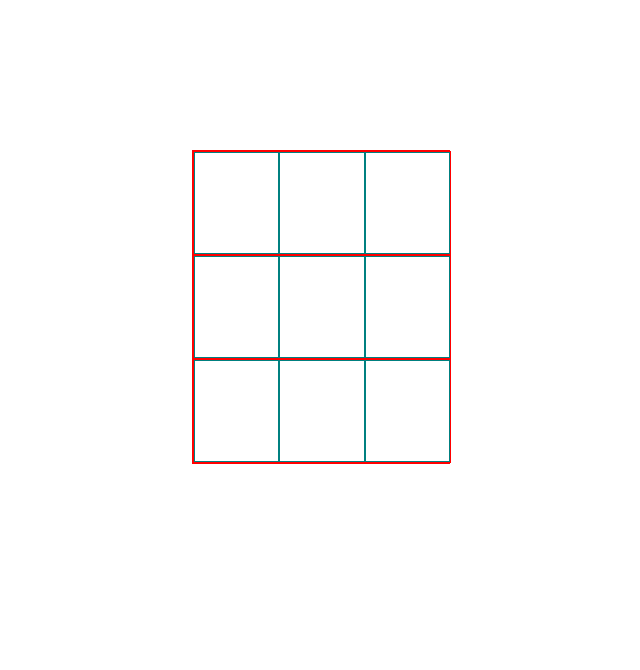
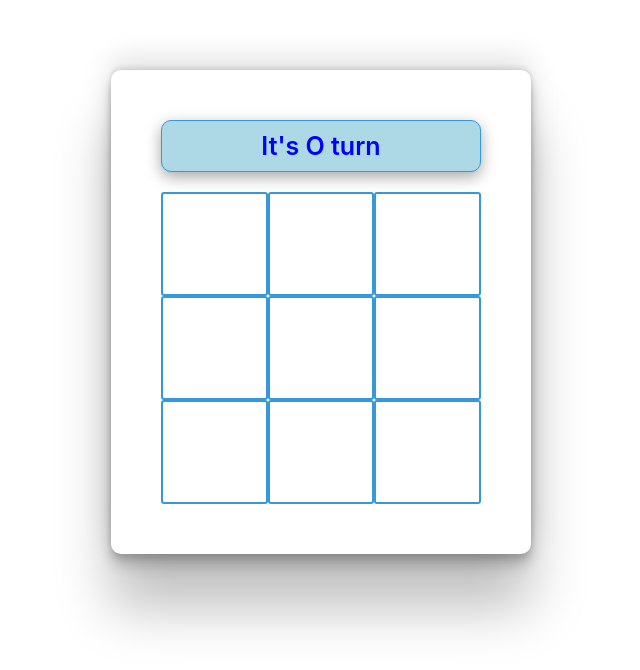
Before and after one commit to akashbind12/Tic-Tac-Toe, a React (Vite) app: page / in a window 1280 px wide. Shown: the top 670 px of the page, without its empty margins (319-959 px from the left). Built offline with nearby package versions, Linux system fonts and the light colour scheme.

Commit message:
make it better

```diff
--- a/src/App.css
+++ b/src/App.css
@@ -1,22 +1,40 @@
 .App {
   text-align: center;
-  border : 1px solid red;
-  width : 20%;
-  margin: 150px auto;
+  /* border : 1px solid red; */
+  width : 25%;
+  margin: 70px auto;
+  cursor: pointer;
+  padding: 50px;
+  border-radius: 10px;
+  box-shadow: rgba(0, 0, 0, 0.25) 0px 54px 55px, rgba(0, 0, 0, 0.12) 0px -12px 30px, rgba(0, 0, 0, 0.12) 0px 4px 6px, rgba(0, 0, 0, 0.17) 0px 12px 13px, rgba(0, 0, 0, 0.09) 0px -3px 5px;
+}
+
+.head{
+  border: 1px solid #3498DB;
+  margin-bottom: 20px;
+  font-size: 25px;
+  color: blue;
+  font-weight: 600;
+  background-color: lightblue;
+  padding: 10px;
+  border-radius: 10px;
+  box-shadow: rgba(0, 0, 0, 0.35) 0px 5px 15px;
 }
 
 .row{
-  border: 1px solid red;
+  /* border: 1px solid red; */
   display: flex;
   width: 100%;
+  /* box-shadow: rgba(0, 0, 0, 0.35) 0px 5px 15px; */
 }
 
 .row>div{
-  border: 1px solid teal;
+  border: 2px solid #3498DB;
   height: 100px;
   width: 33%;
   font-size: 50px;
-
+  color: #3498DB;
+  border-radius: 3px;
 }
 
 .win{
--- a/src/App.jsx
+++ b/src/App.jsx
@@ -99,6 +99,7 @@ function App() {
 
   return (
     <div className="App">
+      <div className='head' >{state ? "It's O turn" : "It's X turn" }</div>
       <div className='row'>
         <div id="one" onClick={() => handlechange("one")} >{ box.one}</div>
         <div id="two" onClick={() => handlechange("two")}  >{ box.two}</div>
```
